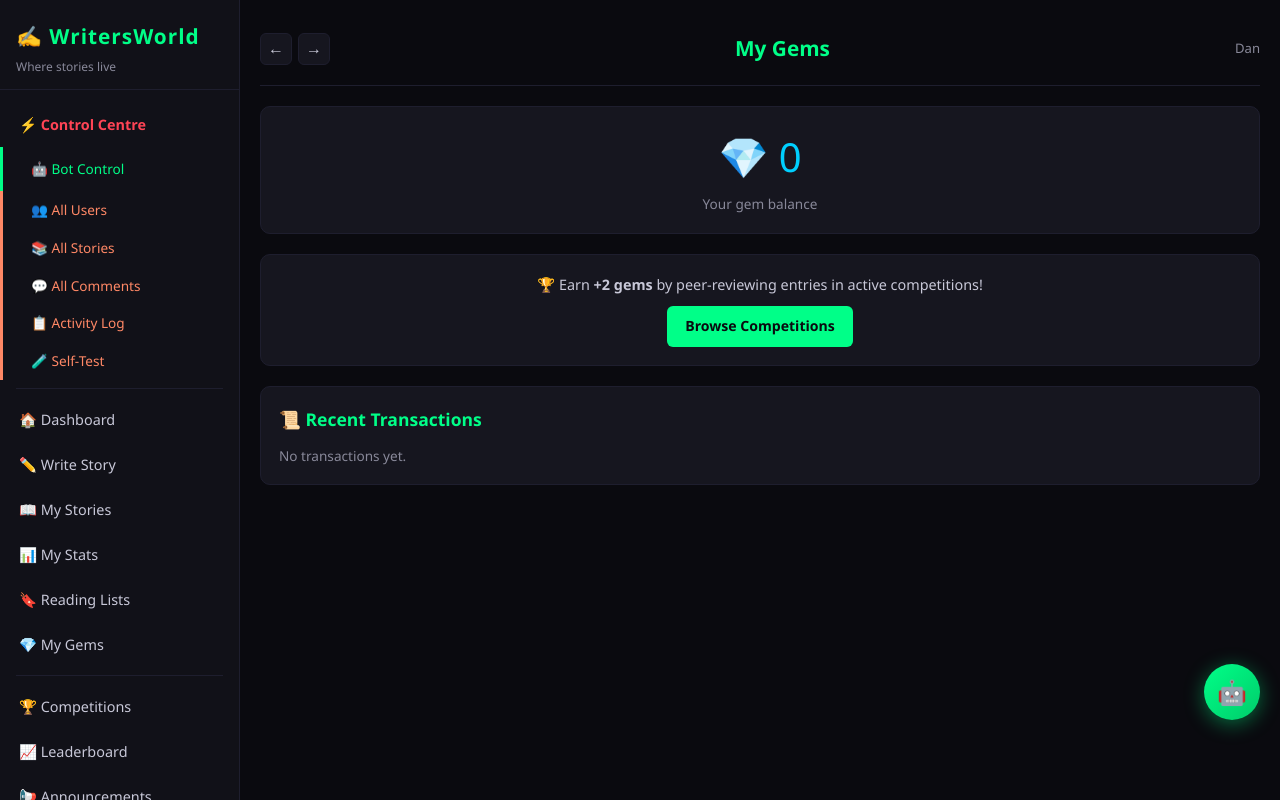
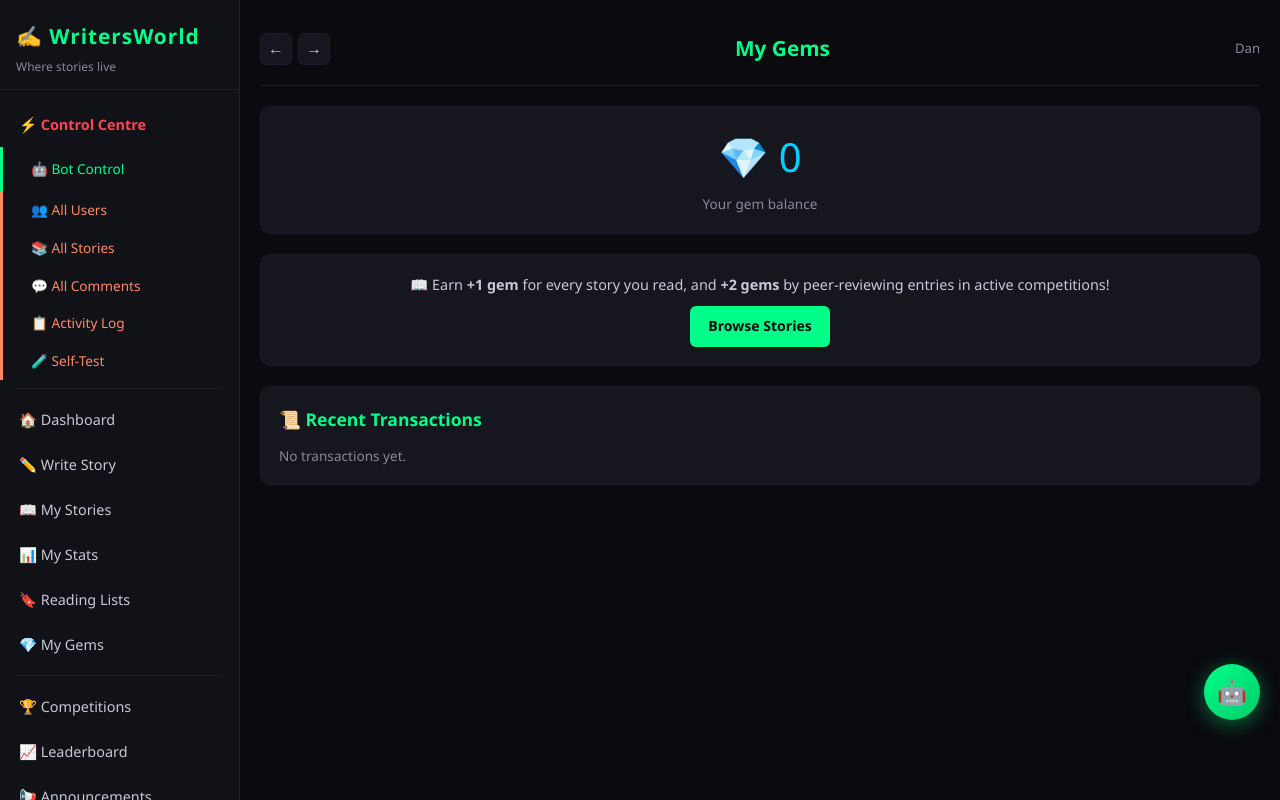
Before and after one commit to danielerastus001-hash/WritersWorld-, a Flask app: page /gems in a window 1280 px wide. Run offline with Flask 3, Linux system fonts and the light colour scheme; a user stored in the database is signed in; data that the repository does not hold is empty; parts of the project's set-up code (start-up, migrations or seed data) failed here and were passed over; some libraries are stand-ins or nearby versions.

Commit message:
Add +1 gem reward for reading any story; update Gems page messaging and button to link dashboard

```diff
--- a/app.py
+++ b/app.py
@@ -548,6 +548,17 @@ def read_story(story_id):
                 ip_address=ip)
             db.session.add(sv)
             story.views += 1
+            if current_user.is_authenticated:
+                already_rewarded = GemTransaction.query.filter_by(
+                    user_id=current_user.id, source='story_read',
+                    detail=f"story:{story.id}").first()
+                if not already_rewarded:
+                    current_user.gems = (current_user.gems or 0) + 1
+                    gtx = GemTransaction(
+                        user_id=current_user.id, amount=1,
+                        source='story_read',
+                        detail=f"story:{story.id}")
+                    db.session.add(gtx)
             db.session.commit()
             if current_user.is_authenticated:
                 log_activity('view_story', f"{current_user.username} viewed '{story.title}'")
--- a/templates/gems.html
+++ b/templates/gems.html
@@ -9,8 +9,8 @@
 </div>
 
 <div class="card" style="margin-bottom:20px; text-align:center;">
-  <p style="color:var(--text); font-size:0.9rem;">🏆 Earn <strong>+2 gems</strong> by peer-reviewing entries in active competitions!</p>
-  <a href="{{ url_for('competitions') }}" class="btn btn-green" style="margin-top:10px;">Browse Competitions</a>
+  <p style="color:var(--text); font-size:0.9rem;">📖 Earn <strong>+1 gem</strong> for every story you read, and <strong>+2 gems</strong> by peer-reviewing entries in active competitions!</p>
+  <a href="{{ url_for('dashboard') }}" class="btn btn-green" style="margin-top:10px;">Browse Stories</a>
 </div>
 
 <div class="card">
```
